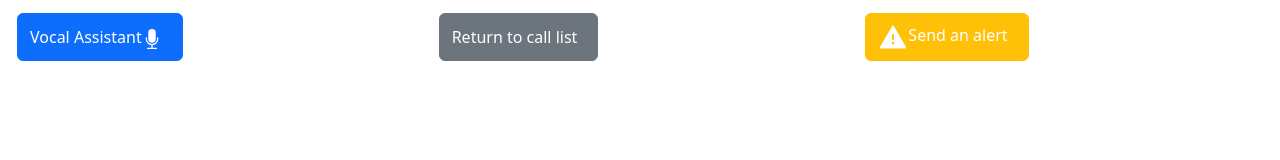
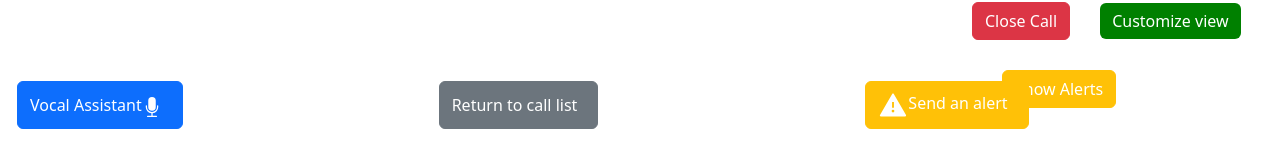
Before and after one commit to SofiaBelloni/SensHealth, a React (Create React App) app in the folder client/: page /call/1 in a window 1280 px wide. Shown: the part 446-606 px from the top of the page. Built offline with nearby package versions, Linux system fonts and the light colour scheme; no server answers.

Commit message:
Fix for Open Again/Close Call & Show Alerts added for each Call Info

```diff
--- a/client/src/CallInfo.css
+++ b/client/src/CallInfo.css
@@ -33,6 +33,11 @@
     margin-left: 30px;
   }
 
+  .showalerts {
+    margin-top: 30px;
+    margin-left: 30px;
+  }
+
   .editparameters{
     margin-left: 5%;
   }
--- a/client/src/CallInfo.js
+++ b/client/src/CallInfo.js
@@ -1,13 +1,14 @@
 import { useEffect, useState } from "react"
 import { NavLink, useParams } from "react-router-dom"
-import {Table, Button, Row, Col, Card, Image, Modal, Nav, Form} from "react-bootstrap";
-import {AiFillWarning } from "react-icons/ai";
-import {BsFillMicFill} from "react-icons/bs";
+import { Table, Button, Row, Col, Card, Image, Modal, Nav, Form } from "react-bootstrap";
+import { AiFillWarning } from "react-icons/ai";
+import { BsFillMicFill } from "react-icons/bs";
 import { useNavigate } from 'react-router-dom';
 import { Shake, ShakeLittle, ShakeSlow } from 'reshake'
 import SendAlert from './SendAlert';
 import Toast from 'react-bootstrap/Toast'
 import ToastContainer from 'react-bootstrap/ToastContainer'
+import { AlertsModal } from './AlertsModal';
 
 import './CallInfo.css';
 
@@ -25,6 +26,7 @@ export default function CallInfo(props) {
     const [parameters, setParameters] = useState([]);
     const [discardCustomize, setDiscardCustomize] = useState(false);
 
+    console.log(call.id);
     /*
     List of parameters that actually are present in our screenshots:
         hr
@@ -34,6 +36,15 @@ export default function CallInfo(props) {
         nibp
         temp
     */
+
+
+    const [showAlertModalA, setShowAlertModalA] = useState(false);
+    const handleCloseAlertA = () => setShowAlertModalA(false);
+    const handleShowAlertA = (callId) => {
+        setShowAlertModalA(true);
+    };
+
+    console.log(showAlertModalA)
 
     const [showAlertModal, setShowAlertModal] = useState(false);
     const [modalShow, setModalShow] = useState(false);
@@ -61,14 +72,14 @@ export default function CallInfo(props) {
         setShowAlertModal(false);
     }
 
-    const handleDiscarded = ()=>{
+    const handleDiscarded = () => {
         setColorToast("warning");
         setSuccessMessage("Alert correctly discarded");
         setShowSuccess(true);
     }
 
 
-    const handleSent = ()=>{
+    const handleSent = () => {
         setColorToast("success");
         setSuccessMessage("Alert correctly sent");
         setShowSuccess(true);
@@ -116,7 +127,7 @@ export default function CallInfo(props) {
     }
 
     // confirmation to the customize mode of the call
-    const confirmCustomize = (location) =>{
+    const confirmCustomize = (location) => {
         setShowCloseCustomize(false);
         setCustomize(false);
         window.location.reload();
@@ -145,7 +156,7 @@ export default function CallInfo(props) {
         setDiscardCustomize(false);
     }
 
-    const confirmEditParameters = async(event) => {
+    const confirmEditParameters = async (event) => {
         setEditParameters(false);
         let array_of_chosen_parameters = document.querySelectorAll("*");
         // Filter only them who are checked and i take only the names
@@ -161,7 +172,7 @@ export default function CallInfo(props) {
     }
 
 
-    if(call.status === 'Closed') {
+    if (call.status === 'Closed') {
         navigate('/')
     } else {
         if (customize) {
@@ -174,12 +185,12 @@ export default function CallInfo(props) {
                     </Modal.Header>
                     <Modal.Body>
                         <Form>
-                            <Form.Check type="switch" className="check" label="HR" name="HR" checked disabled/>
+                            <Form.Check type="switch" className="check" label="HR" name="HR" checked disabled />
                             <Form.Check type="switch" className="check" label="SPO2" name="SPO2" checked disabled />
-                            {parameters.includes('pa') ? <Form.Check type="switch" className="check" label="PA" name="PA" defaultChecked/> : <Form.Check type="switch" className="check" label="PA" name="PA"/>}
-                            {parameters.includes('etco2') ? <Form.Check type="switch" className="check" label="ETCO2" name="ETCO2" defaultChecked/> : <Form.Check type="switch" className="check" label="ETCO2" name="ETCO2"/>}
-                            {parameters.includes('nibp') ? <Form.Check type="switch" className="check" label="NIBP" name="NIBP" defaultChecked/> : <Form.Check type="switch" className="check" label="NIBP" name="NIBP"/>}
-                            {parameters.includes('temp') ? <Form.Check type="switch" className="check" label="TEMP" name="TEMP" defaultChecked/> : <Form.Check type="switch" className="check" label="TEMP" name="TEMP"/>}
+                            {parameters.includes('pa') ? <Form.Check type="switch" className="check" label="PA" name="PA" defaultChecked /> : <Form.Check type="switch" className="check" label="PA" name="PA" />}
+                            {parameters.includes('etco2') ? <Form.Check type="switch" className="check" label="ETCO2" name="ETCO2" defaultChecked /> : <Form.Check type="switch" className="check" label="ETCO2" name="ETCO2" />}
+                            {parameters.includes('nibp') ? <Form.Check type="switch" className="check" label="NIBP" name="NIBP" defaultChecked /> : <Form.Check type="switch" className="check" label="NIBP" name="NIBP" />}
+                            {parameters.includes('temp') ? <Form.Check type="switch" className="check" label="TEMP" name="TEMP" defaultChecked /> : <Form.Check type="switch" className="check" label="TEMP" name="TEMP" />}
                         </Form>
                     </Modal.Body>
                     <Modal.Footer>
@@ -251,7 +262,7 @@ export default function CallInfo(props) {
                                 <Card.Text>{call.ambStatus}</Card.Text>
                             </Card.Body>
                         </Card>
-                        <Button className="confirm" style={{backgroundColor:"green", border: "green"}} onClick={handleConfirmCustomize}>Confirm</Button>
+                        <Button className="confirm" style={{ backgroundColor: "green", border: "green" }} onClick={handleConfirmCustomize}>Confirm</Button>
 
                         <Button variant="danger" className="discardDanger" onClick={handleDiscardCustomize}>Discard</Button>
 
@@ -265,7 +276,7 @@ export default function CallInfo(props) {
                 {showSuccess ?  //Success toast
                     (<div className="position-relative">
                         <ToastContainer position='top-center'>
-                        <Toast bg={colorToast} onClose={() => { setShowSuccess(false);}} show={showSuccess} delay={2000} autohide>
+                            <Toast bg={colorToast} onClose={() => { setShowSuccess(false); }} show={showSuccess} delay={2000} autohide>
                                 <Toast.Body className='text-white text-center'>{successMessage}</Toast.Body>
                             </Toast>
                         </ToastContainer>
@@ -287,7 +298,7 @@ export default function CallInfo(props) {
                         </Button>
                     </Modal.Footer>
                 </Modal>
-                {showAlertModal ? <SendAlert callId={call._id} show={showAlertModal} handleClose={handleCloseAlert} handleSent={handleSent} handleDiscarded={handleDiscarded}/> : false}
+                {showAlertModal ? <SendAlert callId={call._id} show={showAlertModal} handleClose={handleCloseAlert} handleSent={handleSent} handleDiscarded={handleDiscarded} /> : false}
                 <Row className="nomargin">
                     <Col xs={9}>
                         <Table hover>
@@ -317,11 +328,13 @@ export default function CallInfo(props) {
                             </Card.Body>
                         </Card>
                         <Button variant="danger" className="closecall" onClick={handleCloseCall}>Close Call</Button>
-                        <Button  className="customize" style={{backgroundColor:"green", border: "green"}} onClick={handleCustomize}>Customize view</Button>
+                        <Button className="customize" style={{ backgroundColor: "green", border: "green" }} onClick={handleCustomize}>Customize view</Button>
+                        <Button className="showalerts" variant='warning' onClick={() => { handleShowAlertA(call.id) }}> Show Alerts</Button>
 
                     </Col>
                 </Row>
                 <Row className="nomargin">
+                {showAlertModalA ? <AlertsModal callId={call.id} show={showAlertModalA} handleClose={handleCloseAlertA}/> : false}
                     <Col>
                         <Button
                             variant='primary'
--- a/client/src/CallsTable.js
+++ b/client/src/CallsTable.js
@@ -84,7 +84,7 @@ function CallsTable(props) {
 
   return (<>
     <div className='table-container'>
-      <Modal id='close-call-popup' show={showClose} onHide={handleCloseClose}>
+      <Modal id='close-call-popup' show={showClose} onHide={closePopups}>
         <Modal.Header>
           <Modal.Title>Close Call -- Call#{id}</Modal.Title>
         </Modal.Header>
@@ -98,7 +98,7 @@ function CallsTable(props) {
           </Button>
         </Modal.Footer>
       </Modal>
-      <Modal id='openagain-call-popup' show={showOpen} onHide={handleCloseOpen}>
+      <Modal id='openagain-call-popup' show={showOpen} onHide={closePopups}>
         <Modal.Header>
           <Modal.Title>Open again Call -- Call#{id}</Modal.Title>
         </Modal.Header>
```
Also changed, not shown: 1 other file (tests, documents, lock files or other folders). Lines whose indentation alone changed are shown as unchanged.
